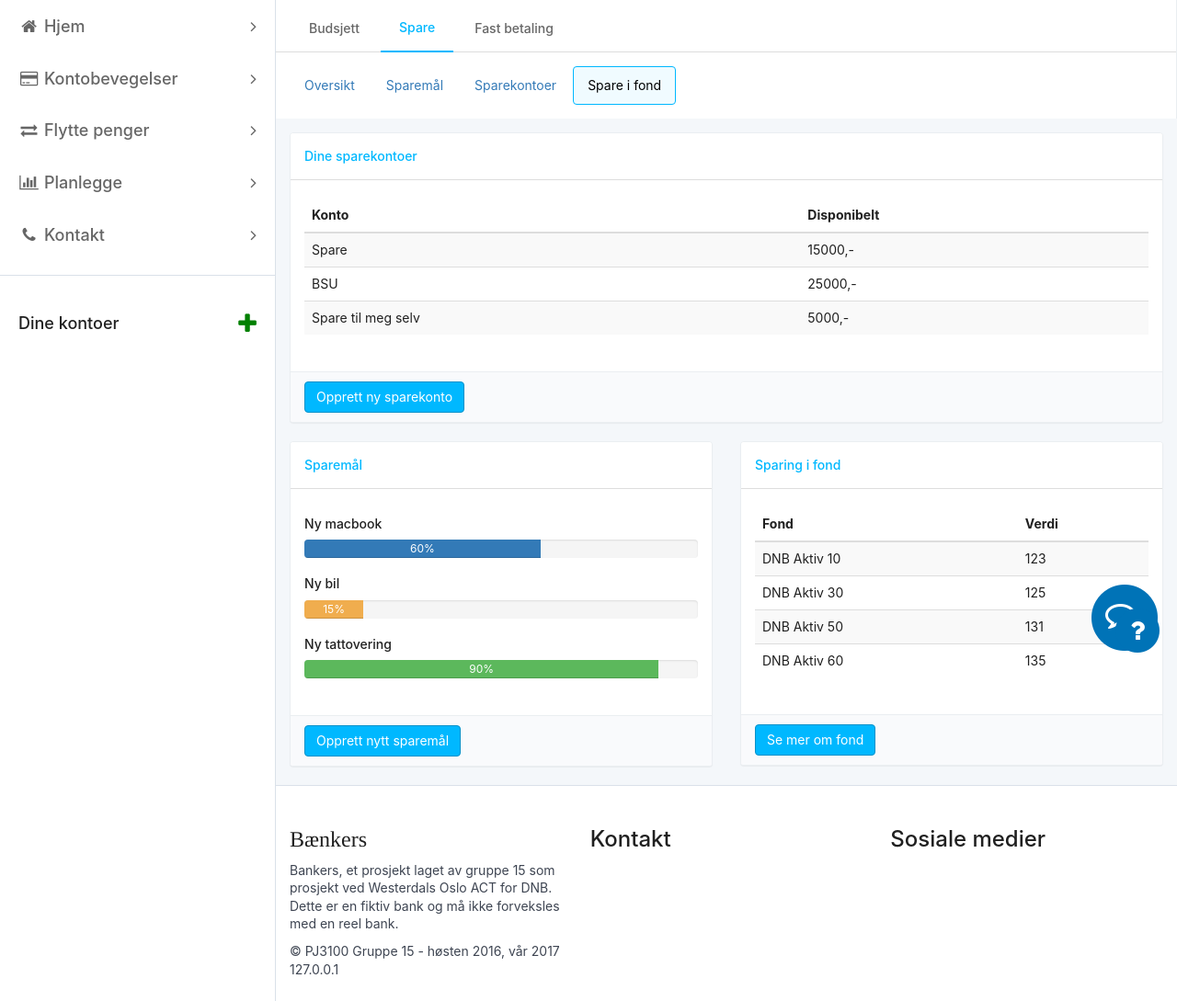
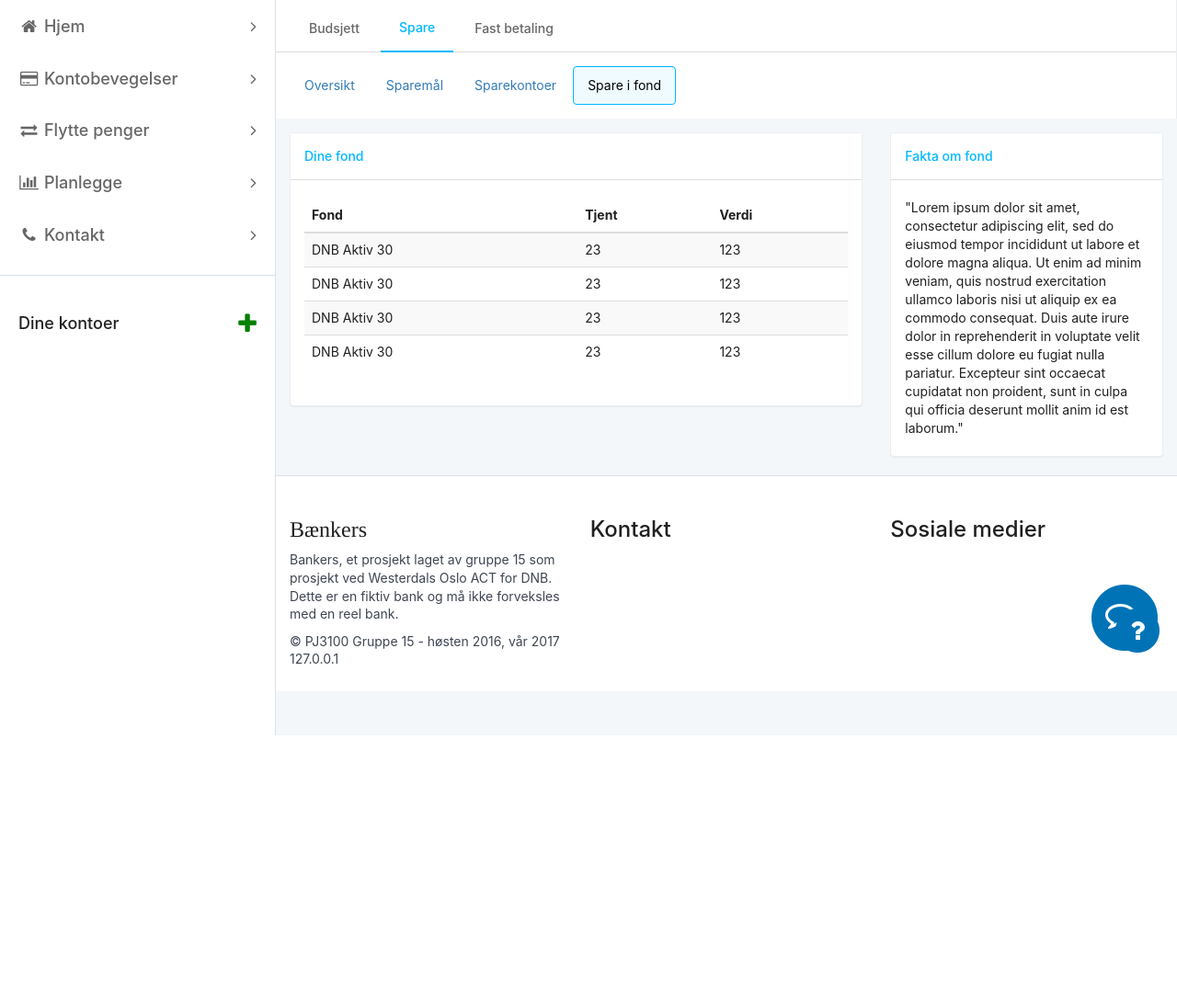
Before and after one commit to MathiasOki/Bankers, a PHP site: page /savings.php in a window 1280 px wide, after a click on "Spare i fond". Shown: the part 70-1159 px from the top of the page at 92% size. After the commit the page ends 870 px from the top, so only its background shows below. Run offline with PHP 8.4, Linux system fonts and the light colour scheme; the visitor is signed in with stand-in values (Sample User, id 1); data that the repository does not hold is empty; some web fonts are replaced.

Commit message:
Added fond to savings

```diff
--- a/savings.php
+++ b/savings.php
@@ -342,6 +342,58 @@
 									</div><!--end panel-->
 								</div><!--end col-->
 							</div><!--end tab pane-->
+							<div class="tab-pane panel-form" id="spareifond">
+								<div class="col-md-8">
+									<div class="panel panel-default">
+										<div class="panel-heading">
+											Dine fond
+										</div><!--end panel heading-->
+										<div class="panel-body">
+											<table class="table table-striped">
+												<thead>
+													<tr>
+														<th>Fond</th>
+														<th>Tjent</th>
+														<th>Verdi</th>
+													</tr>
+												</thead><!--end table head-->
+												<tbody>
+														<tr>
+															<td>DNB Aktiv 30</td>
+															<td>23</td>
+															<td>123</td>
+														</tr>
+														<tr>
+															<td>DNB Aktiv 30</td>
+															<td>23</td>
+															<td>123</td>
+														</tr>
+														<tr>
+															<td>DNB Aktiv 30</td>
+															<td>23</td>
+															<td>123</td>
+														</tr>
+														<tr>
+															<td>DNB Aktiv 30</td>
+															<td>23</td>
+															<td>123</td>
+														</tr>
+												</tbody><!--end table body-->
+											</table><!--end table-->
+										</div><!--end panel body-->
+									</div><!--end panel-->
+								</div><!--end col-->
+								<div class="col-md-4">
+									<div class="panel panel-default">
+										<div class="panel-heading">
+											Fakta om fond
+										</div>
+										<div class="panel-body">
+											"Lorem ipsum dolor sit amet, consectetur adipiscing elit, sed do eiusmod tempor incididunt ut labore et dolore magna aliqua. Ut enim ad minim veniam, quis nostrud exercitation ullamco laboris nisi ut aliquip ex ea commodo consequat. Duis aute irure dolor in reprehenderit in voluptate velit esse cillum dolore eu fugiat nulla pariatur. Excepteur sint occaecat cupidatat non proident, sunt in culpa qui officia deserunt mollit anim id est laborum."
+										</div>
+									</div>
+								</div>
+							</div><!--end tab pane-->
 						</div><!--end tab content-->
 		        </div>
 		</div>
```
